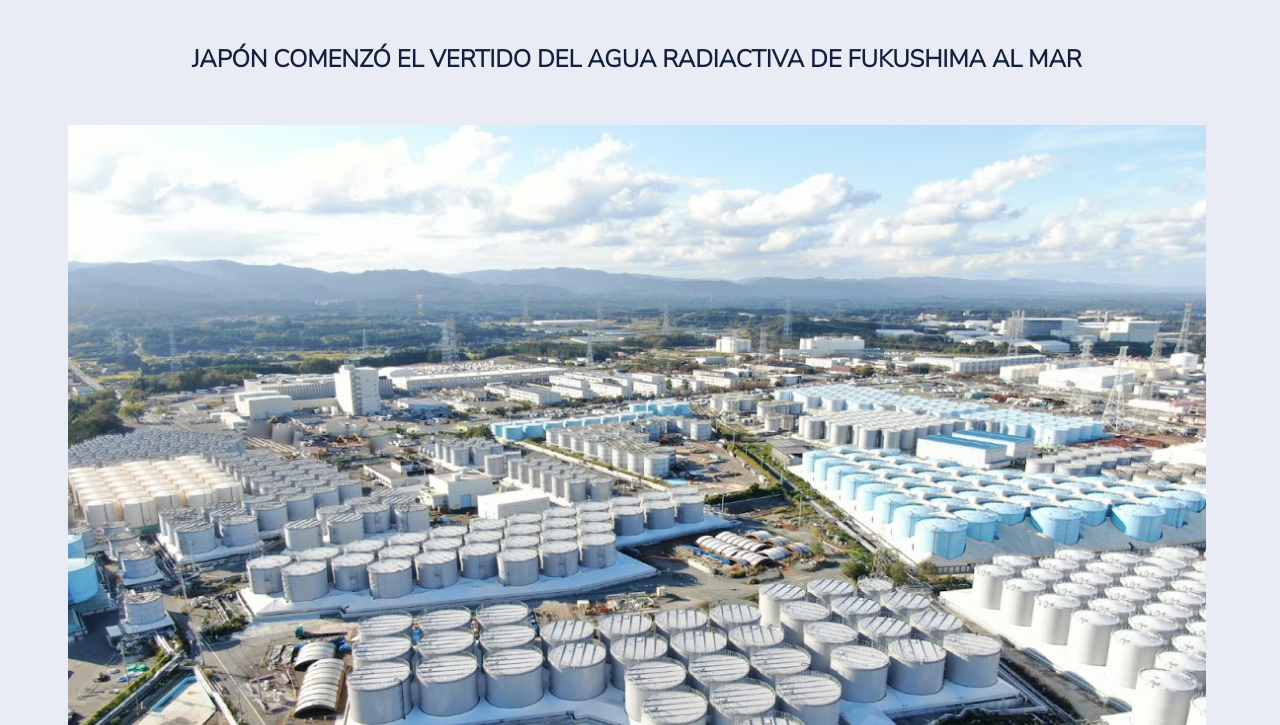
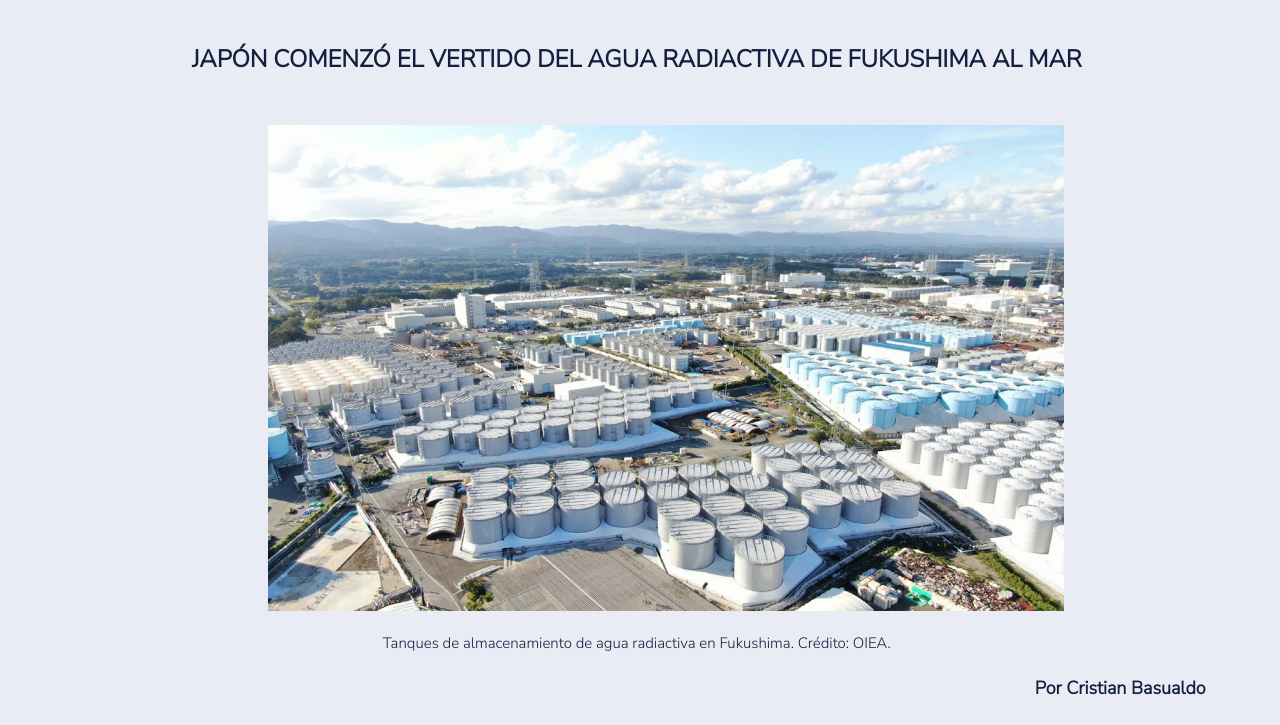
Before and after one commit to PaolaBasualdo/trabajo-practico-obligatorio, a plain HTML site: page pages/item1.html in a window 1280 px wide. Shown: the part 75-800 px from the top of the page. Drawn offline with Linux system fonts and the light colour scheme.

Commit message:
ajustar a distintas pantallas

```diff
--- a/assets/css/style-item.css
+++ b/assets/css/style-item.css
@@ -167,27 +167,24 @@ li {
 }
 @media screen and (min-width: 1024px) {
   .imagen {
-    width: 100%;
+    width: 70%;
     max-width: 100%;
     height: auto;
+    padding-left: 200px;
   }
 
   p {
-    font-size: 20 px;
+    font-size: 25 px;
     line-height: 1.5;
     margin-bottom: 20px;
   }
   .pie {
-    font-size: 12px;
+    font-size: 15px;
     }
   .autor{
-    font-size:14px;
+    font-size:18px;
   }
   .principal {
     margin-left: 60px;
   }
 }
-
-
-
-}
--- a/assets/css/style.css
+++ b/assets/css/style.css
@@ -57,6 +57,9 @@ body {
 	color:#12203E;
 	font-family: 'Nunito Sans', sans-serif;
 }
+
+
+
 h1 {
   font-size: 3rem;
   font-family: 'Nunito Sans', sans-serif;
@@ -106,17 +109,7 @@ h5{
   transition: 0.75s ease-in-out;
   flex: 1;
 }
-@media screen and (min-width: 1024px) {
 
-  .bloc_bis{
-
-  height: 100vh;
-}
-
-
-.imagen{
-  display: none;
-}
 
 .__uno {
   background-image: url("../media/image/1Gran_marcha.jpg");
@@ -179,14 +172,24 @@ h5{
   transition: transform 2s linear;
   border-radius: 10px;
 }
-
-
-
-
-
-
+}
+@media screen and (min-width: 1024px) {
+.encabezado{
+  width: 70%;
+}
+.bloc_bis{
+  height: 100vh;
 }
 
+.imagen{
+  display: none;
+}
+}
+@media screen and (min-width: 601px) and (max-width: 1023px) {
+.imagen{
+    display: none;
+}
+}
 
 
 
@@ -199,7 +202,12 @@ h5{
 	background:#E9ECF4;
 	color: #12203E;
 	padding: 20px, auto;
-	border-radius: 4px;
+	}
+@media screen and (min-width: 1024px) {
+.principal {
+  width: 70%;
+  padding-left: 200px;
+}
 }
 
 .principal .actualidad{
@@ -210,10 +218,11 @@ h5{
 	justify-content: center;
   padding-top: 90px;
 }
+
 @media screen and (min-width: 1024px) {
  .principal.actualidad {
-  margin-top: 50px;}
   padding-top: 50px;
+}
 }
 
 .grid-container-actualidad {
@@ -511,6 +520,17 @@ h5{
   justify-content: center;
 
 }}
+@media screen and (min-width: 1024px) {
+  .sobre-nosotros {
+    width: 70%;
+  }
+  .sobre-nosotros p{
+    padding: 30px 300px 30px 300px;
+    font-size: 25px;
+  }
+}
+
+
 
 /*pie de pagina codigo agregado damian*/
 
@@ -520,6 +540,13 @@ h5{
 .contacto {
   display: grid;
   width: 100%;
+}
+@media screen and (min-width: 1024px) {
+  .contacto {
+    width: 70%;
+    padding-left: 200px;
+
+  }
 }
 .grid-redes-sociales {
   grid-column: 1;
```
